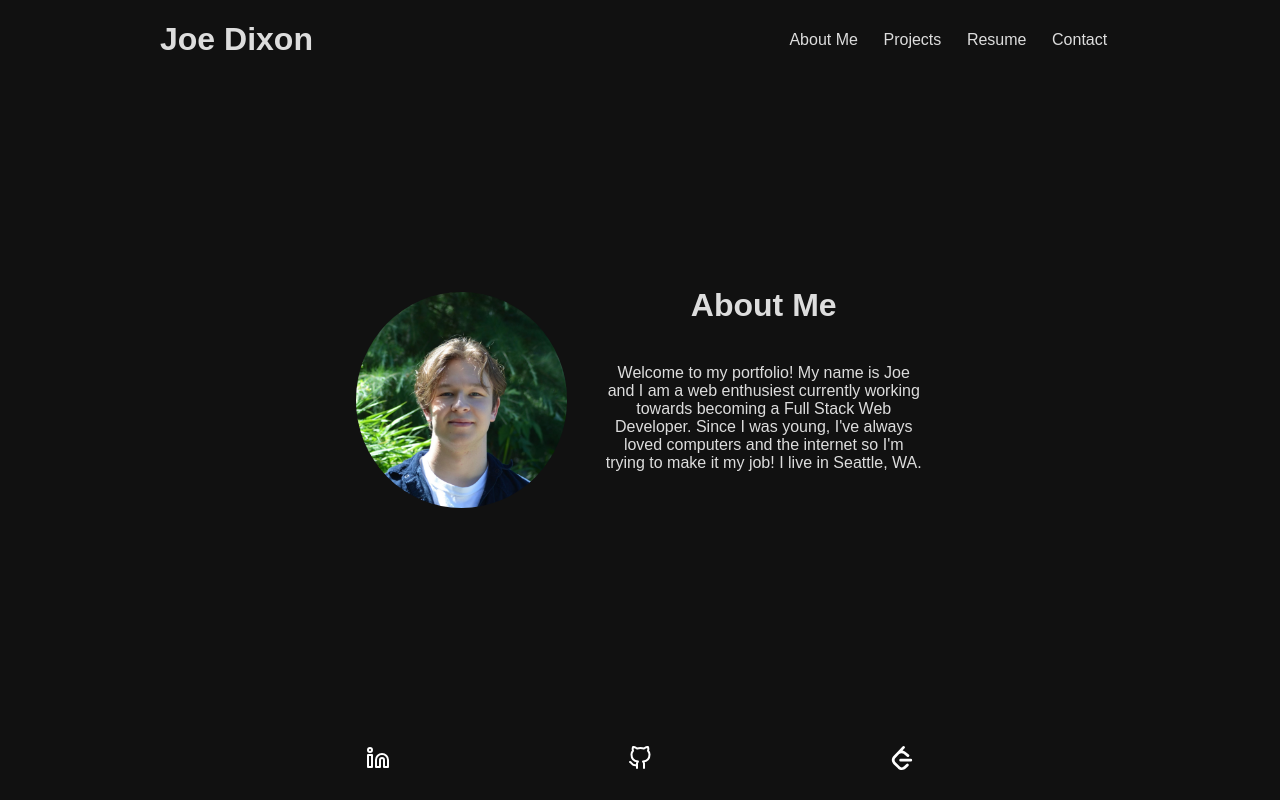
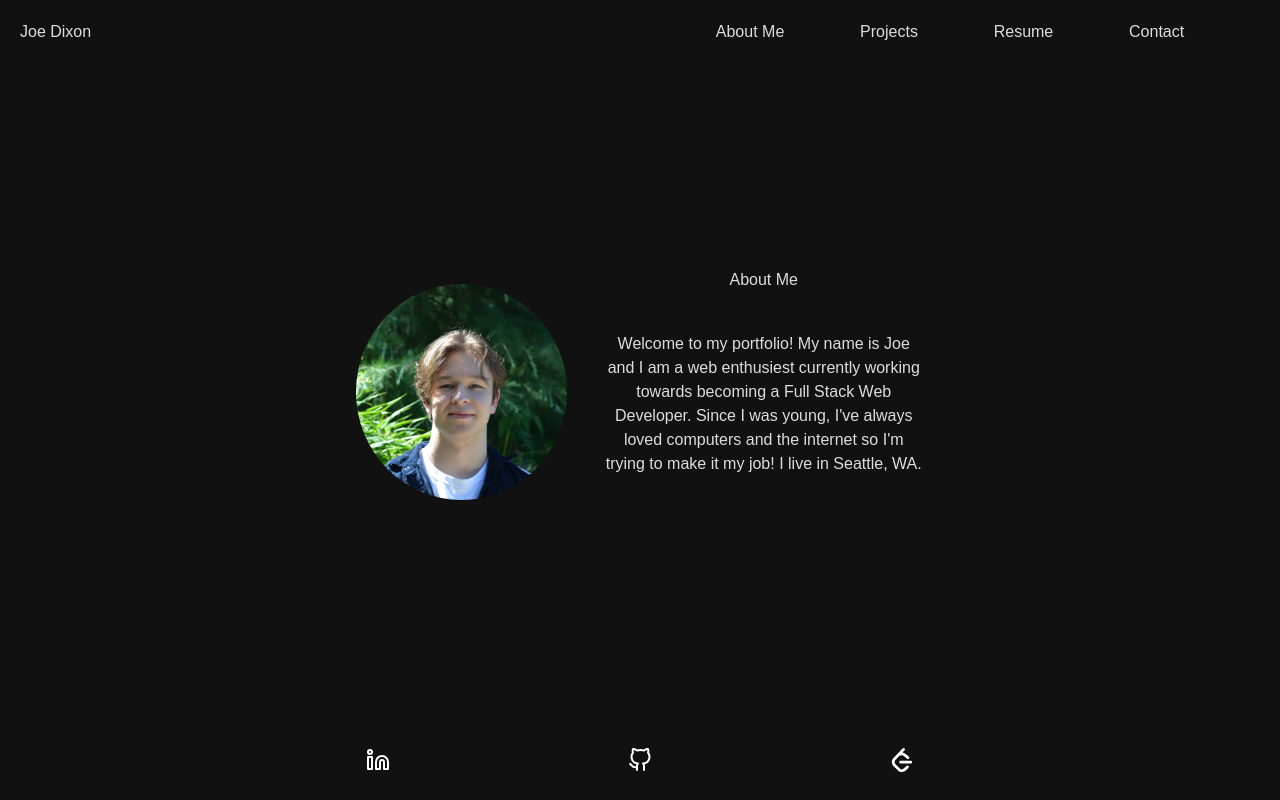
Before and after one commit to joerdixon/my-portfolio-2, a React (Create React App) app: page / in a window 1280 px wide. Built offline with nearby package versions, Linux system fonts and the light colour scheme.

Commit message:
tailwind implemente, overhaul began

```diff
--- a/package.json
+++ b/package.json
@@ -34,5 +34,8 @@
       "last 1 firefox version",
       "last 1 safari version"
     ]
+  },
+  "devDependencies": {
+    "tailwindcss": "^3.2.4"
   }
 }
--- a/src/components/Frameponents/Header/Header.jsx
+++ b/src/components/Frameponents/Header/Header.jsx
@@ -1,11 +1,11 @@
 // Import React
 import React from "react";
-import './Header.css'
+// import './Header.css'
 import Navigation from './Navigation/Navigation'
 
 function Header(props) {
     return (
-    <div className='header-container'>
+    <div className='header-container flex justify-between p-5'>
         <h1 className='hero-title'>Joe Dixon</h1>
         <Navigation view={props.view} setView={props.setView} />
     </div>
--- a/src/components/Frameponents/Header/Navigation/Navigation.jsx
+++ b/src/components/Frameponents/Header/Navigation/Navigation.jsx
@@ -1,11 +1,11 @@
 // Import React
 import React from "react";
-import './Navigation.css'
+// import './Navigation.css'
 
 function Nav(props) {
     return (
-    <div className ='nav-container'>
-        <ul className ='nav-links'>
+    <div className ='nav-container w-1/2'>
+        <ul className ='nav-links flex justify-evenly w-full'>
             <li onClick={() => {props.setView("about")}}>About Me</li>
             <li onClick={() => {props.setView("projects")}}>Projects</li>
             <li onClick={() => {props.setView("resume")}}>Resume</li>
--- a/src/styles.css
+++ b/src/styles.css
@@ -1,3 +1,8 @@
+/* Tailwind Import */
+@tailwind base;
+@tailwind components;
+@tailwind utilities;
+
 /* Root Variables */
 :root {
     /* Colors */
--- /dev/null
+++ b/tailwind.config.js
@@ -0,0 +1,16 @@
+/** @type {import('tailwindcss').Config} */
+module.exports = {
+  content: ["./src/**/*.{html,js,jsx}"],
+  theme: {
+    extend: {
+      // Colors
+      'main-bg': '#222',
+      'alt-bg': '#444',
+      // Fonts
+      'main': 'sans-serif',
+      'alt': 'serif',
+      'display': 'Papyrus',
+    },
+  },
+  plugins: [],
+}
```
Also changed, not shown: 2 other files (tests, documents, lock files or other folders).
